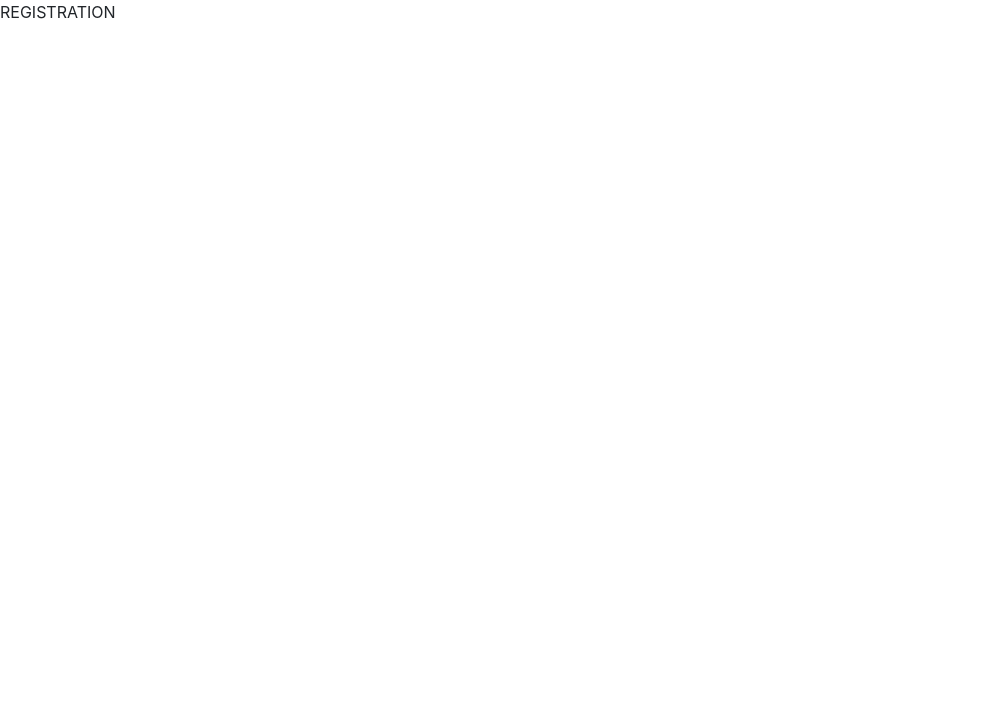
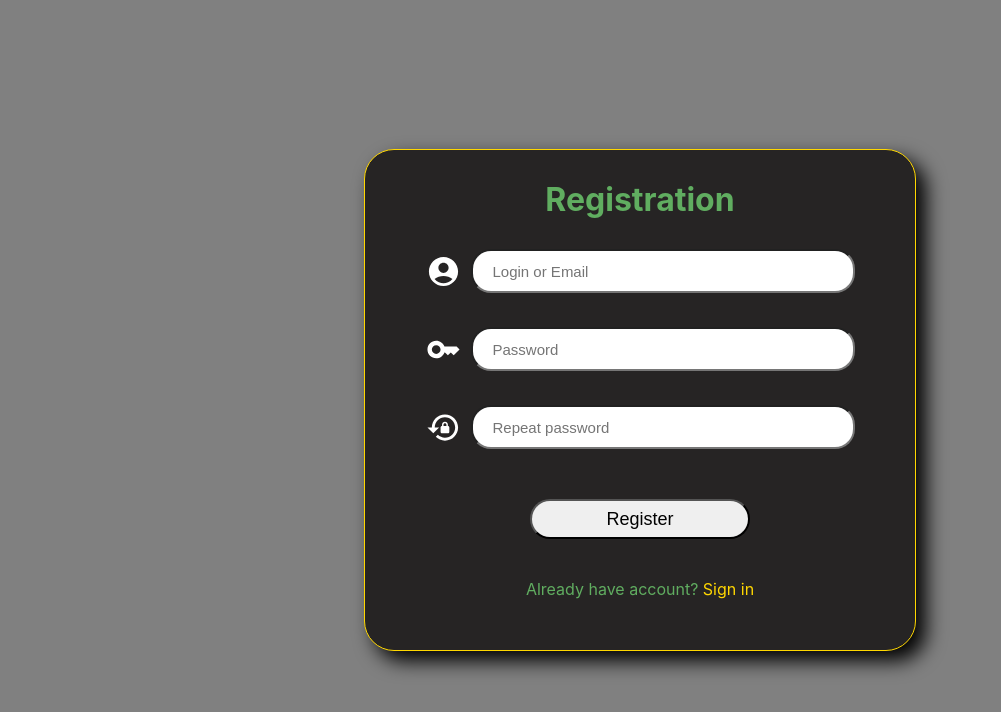
Before and after one commit to Aleksey-Koren/solar-front, a React (Create React App) app: page /registration in a window 1280 px wide. Shown: the top 712 px of the page, without its empty margins (0-1001 px from the left). Built offline with nearby package versions, Linux system fonts and the light colour scheme.

Commit message:
feat: create registration page

```diff
--- a/package.json
+++ b/package.json
@@ -34,7 +34,8 @@
     "styled-components": "^5.3.5",
     "typescript": "^4.6.3",
     "web-vitals": "^2.1.4",
-    "yap": "^0.0.2"
+    "yap": "^0.0.2",
+    "yup": "^0.32.11"
   },
   "scripts": {
     "start": "react-scripts start",
--- a/public/index.html
+++ b/public/index.html
@@ -10,8 +10,7 @@
     <link rel="stylesheet" href="https://fonts.googleapis.com/css?family=Roboto:300,400,500,700&display=swap"/>
     <link rel="stylesheet" href="https://fonts.googleapis.com/icon?family=Material+Icons"/>
     <link rel="manifest" href="%PUBLIC_URL%/manifest.json"/>
-    <link href="https://cdn.jsdelivr.net/npm/bootstrap@5.1.3/dist/css/bootstrap.min.css" rel="stylesheet" integrity="sha384-1BmE4kWBq78iYhFldvKuhfTAU6auU8tT94WrHftjDbrCEXSU1oBoqyl2QvZ6jIW3" crossorigin="anonymous">
-    <script src="https://cdn.jsdelivr.net/npm/bootstrap@5.1.3/dist/js/bootstrap.bundle.min.js" integrity="sha384-ka7Sk0Gln4gmtz2MlQnikT1wXgYsOg+OMhuP+IlRH9sENBO0LRn5q+8nbTov4+1p" crossorigin="anonymous"></script>
+    <link rel="stylesheet" href="https://cdnjs.cloudflare.com/ajax/libs/font-awesome/4.7.0/css/font-awesome.min.css">
     <title>React App</title>
 </head>
 <body>
--- a/src/App.tsx
+++ b/src/App.tsx
@@ -3,6 +3,7 @@ import './App.css';
 import {BrowserRouter} from "react-router-dom";
 import {Route, Routes} from "react-router";
 import {axiosApi} from "./http/axios";
+import Registration from "./component/registration/Registration";
 
 function App() {
 
@@ -15,7 +16,7 @@ function App() {
                     </>
                 }/>
                 <Route path={"/login"} element={<>LOGIN</>}/>
-                <Route path={"/registration"} element={<>REGISTRATION</>}/>
+                <Route path={"/registration"} element={<Registration/>}/>
             </Routes>
         </BrowserRouter>
     );
--- /dev/null
+++ b/src/component/error-popup/ErrorPopup.tsx
@@ -0,0 +1,21 @@
+import {Alert, Snackbar} from "@mui/material";
+
+interface ErrorPopupProps {
+    isError: boolean;
+    errorMessage: string;
+    handlePopupClose: () => void;
+}
+
+
+function ErrorPopup(props: ErrorPopupProps) {
+
+    return (
+        <Snackbar open={props.isError} anchorOrigin={{vertical: 'bottom', horizontal: "right"}} autoHideDuration={5000} onClose={() => props.handlePopupClose()}>
+            <Alert severity="error" sx={{width: '100%'}}>
+                <strong>{props.errorMessage}</strong>
+            </Alert>
+        </Snackbar>
+    );
+}
+
+export default ErrorPopup;
--- /dev/null
+++ b/src/component/registration/Registration.tsx
@@ -0,0 +1,138 @@
+import './RegistrationStyles.css'
+import {Link, NavigateFunction, useNavigate} from "react-router-dom";
+import AccountCircleRoundedIcon from '@mui/icons-material/AccountCircleRounded';
+import KeySharpIcon from '@mui/icons-material/KeySharp';
+import LockResetIcon from '@mui/icons-material/LockReset';
+import {Field, Form, Formik, useFormik} from 'formik';
+import * as yup from 'yup'
+import {Tooltip} from "@mui/material";
+import {register} from "../../service/authService";
+import {User} from "../../model/User";
+import {Builder} from "builder-pattern";
+import {Dispatch, SetStateAction, useState} from "react";
+import ErrorPopup from "../error-popup/ErrorPopup";
+
+const validationSchema = yup.object().shape({
+    login: yup.string().required('Login\\email cannot be empty').min(3),
+    password: yup.string().required('Password cannot be empty').min(3),
+    repeatPassword: yup.string().oneOf([yup.ref('password')], 'Passwords do not match').required('Please, repeat password')
+})
+
+function Registration() {
+    let navigate = useNavigate();
+    const [error, setError] = useState<string>();
+
+    return (
+        <div className="container">
+            <Formik
+                initialValues={{login: '', password: '', repeatPassword: ''}}
+                onSubmit={(values) => onSubmitButtonClick(values, setError, navigate)}
+                validationSchema={validationSchema}
+            >
+                {formik => (
+                    <Form>
+                        <div className="form">
+                            <div className="form__header">
+                                <h1>Registration</h1>
+                            </div>
+                            <div className="form__fields">
+                                <div className="form__input ">
+                                    <Tooltip
+                                        title={'You may use email address or any other unique name. We have no email verification.\n' +
+                                            'However, restore access to account only possible if we know your email'}
+                                        placement={"top"}>
+                                        <div className="icon">
+                                            <AccountCircleRoundedIcon fontSize={"large"} sx={{color: 'white'}}/>
+                                        </div>
+                                    </Tooltip>
+                                    <Tooltip title={formik.errors.login ? formik.errors.login : ''}
+                                             open={formik.errors.login !== undefined && formik.touched.login}
+                                             placement={"top"} arrow>
+                                        <div>
+                                            <Field
+                                                name={"login"}
+                                                type={"text"}
+                                                className="input_field"
+                                                placeholder={"Login or Email"}
+                                            />
+                                        </div>
+                                    </Tooltip>
+                                </div>
+                                <div className="form__input">
+                                    <div className="icon">
+                                        <KeySharpIcon fontSize={"large"} sx={{color: 'white'}}/>
+                                    </div>
+                                    <Tooltip title={formik.errors.password ? formik.errors.password : ''}
+                                             open={formik.errors.password !== undefined && formik.touched.password}
+                                             placement={"top"} arrow>
+                                        <div>
+                                            <Field
+                                                name={"password"}
+                                                type="password"
+                                                className="input_field"
+                                                placeholder={"Password"}
+                                            />
+                                        </div>
+                                    </Tooltip>
+                                </div>
+
+                                <div className="form__input">
+                                    <div className="icon">
+                                        <LockResetIcon fontSize={"large"} sx={{color: 'white'}}/>
+                                    </div>
+                                    <Tooltip title={formik.errors.repeatPassword ? formik.errors.repeatPassword : ''}
+                                             open={formik.errors.repeatPassword !== undefined && formik.touched.repeatPassword}
+                                             placement={"top"} arrow>
+                                        <div>
+                                            <Field
+                                                name={"repeatPassword"}
+                                                type="password"
+                                                className="input_field"
+                                                placeholder={"Repeat password"}
+                                            />
+                                        </div>
+                                    </Tooltip>
+                                </div>
+
+                            </div>
+                            <div className="form__button">
+                                <button className="submit_button" type={"submit"} disabled={!formik.isValid}>Register
+                                </button>
+                            </div>
+                            <div className="form__footer">
+                                <div className="footer_text">
+                                    <p>Already have account?
+                                        <Link to="/login"> Sign in</Link>
+                                    </p>
+                                </div>
+                            </div>
+                        </div>
+                        <ErrorPopup errorMessage={error} isError={error != null}
+                                    handlePopupClose={() => setError(null)}/>
+                    </Form>
+                )}
+            </Formik>
+        </div>
+    )
+}
+
+
+function onSubmitButtonClick(formValues: any, setError: Dispatch<SetStateAction<string>>, navigate: NavigateFunction) {
+    let user = Builder(User)
+        .login(formValues.login)
+        .password(formValues.password)
+        .build();
+
+    register(user).then(response => {
+        if (response.data.error) {
+            setError(response.data.error);
+        } else {
+            localStorage.setItem('token', response.data.token)
+            navigate('/')
+        }
+    }).catch(error => {
+        setError('Server error')
+    })
+}
+
+export default Registration;
--- /dev/null
+++ b/src/component/registration/RegistrationStyles.css
@@ -0,0 +1,106 @@
+/* ZEROING */
+* {
+    margin: 0;
+    padding: 0;
+}
+
+/* CONTAINER */
+
+.container {
+    height: 100vh;
+    background: grey;
+    display: flex;
+    justify-content: center;
+    align-items: center;
+    flex-direction: column;
+}
+
+/* FORM */
+
+.form {
+    background: #262424;
+    width: 550px;
+    height: 500px;
+    border-radius: 30px;
+    border: gold 1px solid;
+    box-shadow: black 10px 10px 20px;
+}
+
+.form__header {
+    display: flex;
+    padding: 30px 0;
+    justify-content: center;
+    color: #60ad60;
+}
+
+/* FORM FIELDS */
+
+.form__fields {
+    height: 200px;
+    display: flex;
+    flex-direction: column;
+    align-items: center;
+    justify-content: space-between;
+}
+
+.input_field {
+    font-size: 15px;
+    width: 340px;
+    height: 40px;
+    border-radius: 20px;
+    padding: 0 20px;
+}
+
+.form__input {
+    display: flex;
+}
+
+.icon {
+    padding: 5px 10px 0 0;
+}
+
+.input_field:focus {
+    box-shadow: #60ad60 2px 2px 10px;
+}
+
+/* BUTTON */
+.form__button {
+    width: 100%;
+    display: flex;
+    justify-content: center;
+    margin-top: 50px;
+}
+
+.submit_button {
+    width: 220px;
+    font-size: 18px;
+    height: 40px;
+    border-radius: 20px;
+}
+
+/* FOOTER */
+
+.form__footer {
+    display: flex;
+    justify-content: center;
+    margin-top: 40px;
+}
+
+.footer_text {
+    color: #60ad60;
+}
+
+.footer_text a {
+    text-decoration: none;
+    color: gold;
+}
+
+/* ERROR */
+.alert{
+    border-radius: 30px;
+}
+
+.error_message{
+    color: #bb1919;
+    font-size: 16px;
+}
--- a/src/http/axios.ts
+++ b/src/http/axios.ts
@@ -18,10 +18,11 @@ axiosApi.interceptors.response.use(response => {
         return response;
     },
     (error) => {
-        if (error.response.status === 403) {
+        if (error.response && error.response.status === 403) {
             window.location.href = '/login'
         }
-        console.log('RESPONSE ERROR. ' + error.response.status)
+
+        console.log('RESPONSE ERROR. ' + error)
 
         return Promise.reject(error);
     }
```
Also changed, not shown: 1 other file (tests, documents, lock files or other folders).
